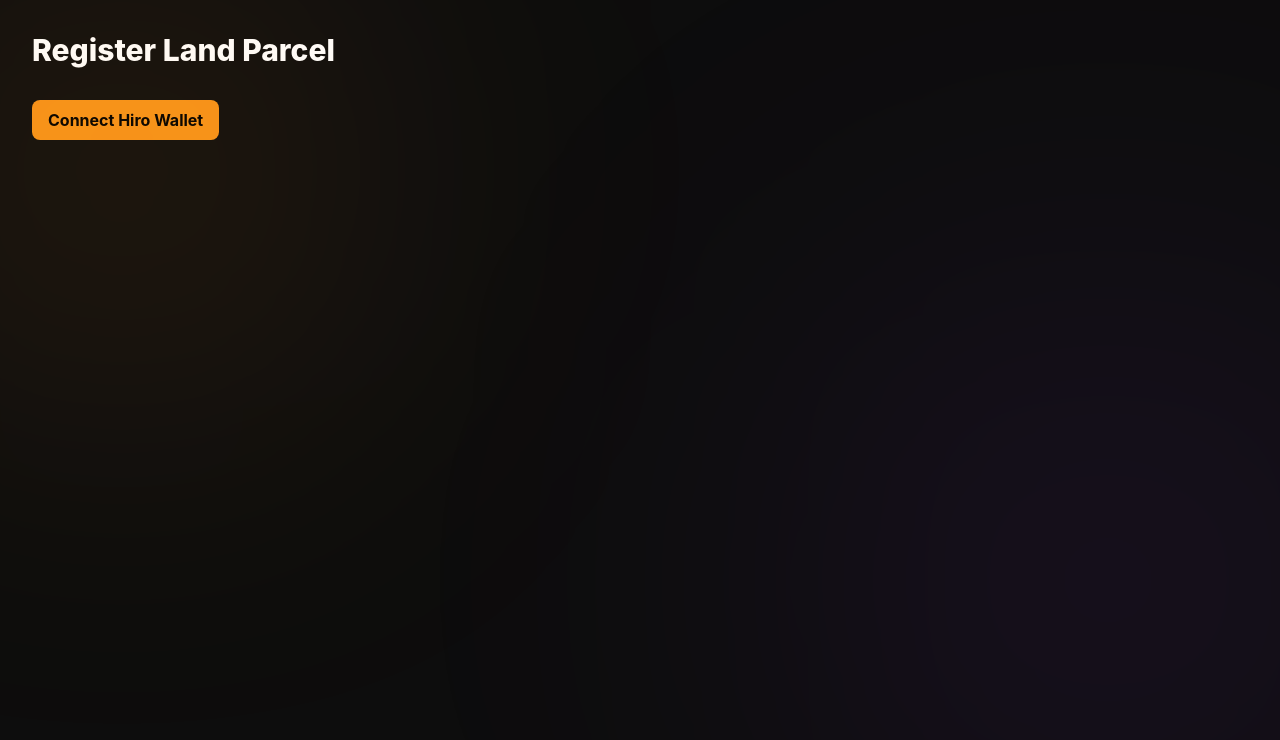
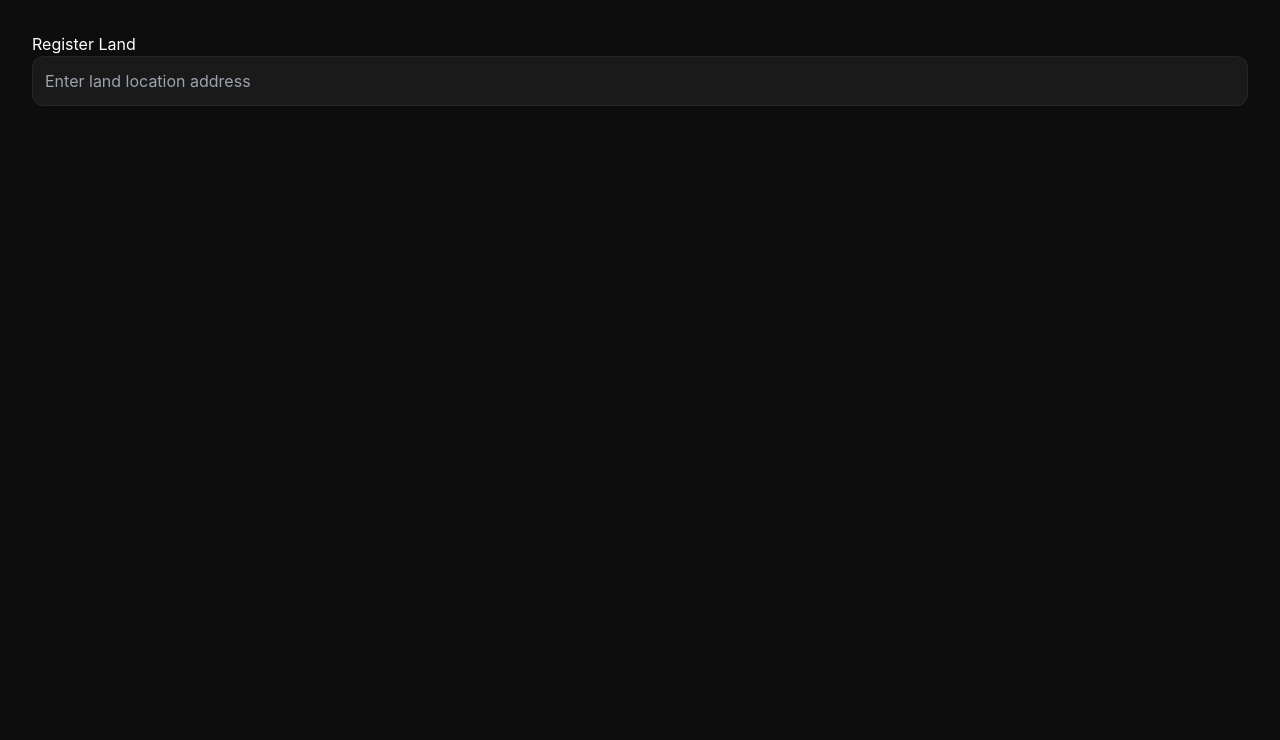
Before and after one commit to cryptolucks/BlockPlot, a Next.js app in the folder frontend/: page /register in a window 1280 px wide. Shown: the top 740 px of the page. Built offline with nearby package versions, Linux system fonts and the light colour scheme.

Commit message:
feat: add location input field with embedded map and pin icon styles

```diff
--- a/frontend/src/app/register/page.tsx
+++ b/frontend/src/app/register/page.tsx
@@ -2,28 +2,17 @@
 import { useState } from "react";
 export default function RegisterPage() {
   const [walletConnected, setWalletConnected] = useState(false);
-  const [isConnecting, setIsConnecting] = useState(false);
-  const [walletAddress, setWalletAddress] = useState("");
-
-  const handleConnectWallet = () => {
-    setIsConnecting(true);
-    setTimeout(() => {
-      setWalletConnected(true);
-      setWalletAddress("SP2JDXP3F6A7H2E9X39Z1A78B45CD67EF89AB");
-      setIsConnecting(false);
-    }, 1000);
-  };
-
+  const [location, setLocation] = useState("");
   return (
-    <div className="min-h-screen bg-[#0D0D0D] text-white relative overflow-hidden font-sans">
-      <div className="absolute top-[-10%] left-[-10%] w-[500px] h-[500px] bg-[#F7931A]/10 blur-[150px] rounded-full pointer-events-none" />
-      <div className="absolute bottom-[-10%] right-[-10%] w-[600px] h-[600px] bg-purple-600/10 blur-[180px] rounded-full pointer-events-none" />
-      <h1 className="text-3xl font-extrabold m-8">Register Land Parcel</h1>
-      <div className="m-8">
-        <button onClick={handleConnectWallet} className="bg-[#F7931A] text-black px-4 py-2 font-bold rounded-lg">
-          {walletConnected ? `Connected: ${walletAddress}` : "Connect Hiro Wallet"}
-        </button>
-      </div>
+    <div className="min-h-screen bg-[#0D0D0D] text-white p-8">
+      <h1>Register Land</h1>
+      <input
+        type="text"
+        value={location}
+        onChange={(e) => setLocation(e.target.value)}
+        placeholder="Enter land location address"
+        className="bg-brand-gray border border-white/5 rounded-xl p-3 w-full"
+      />
     </div>
   );
 }
```
